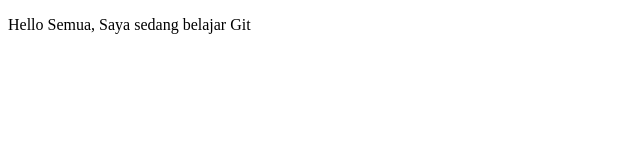
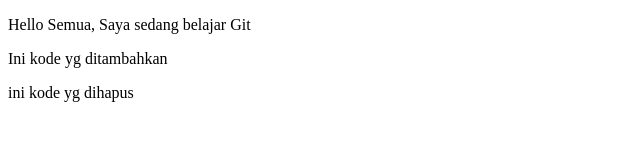
Before and after one commit to AECW85/belajar-git, a plain HTML site: page index.html in a window 1280 px wide. Shown: the whole page, without its empty margins (0-640 px from the left). Drawn offline with Linux system fonts and the light colour scheme.

Commit message:
menambah dan menghapus index html

```diff
--- a/index.html
+++ b/index.html
@@ -6,5 +6,7 @@
     </head>
     <body>
         <p>Hello Semua, Saya sedang belajar Git</p>
+<p>Ini kode yg ditambahkan</p>
+<p> ini kode yg dihapus </p>
     </body>
 </html>
```
